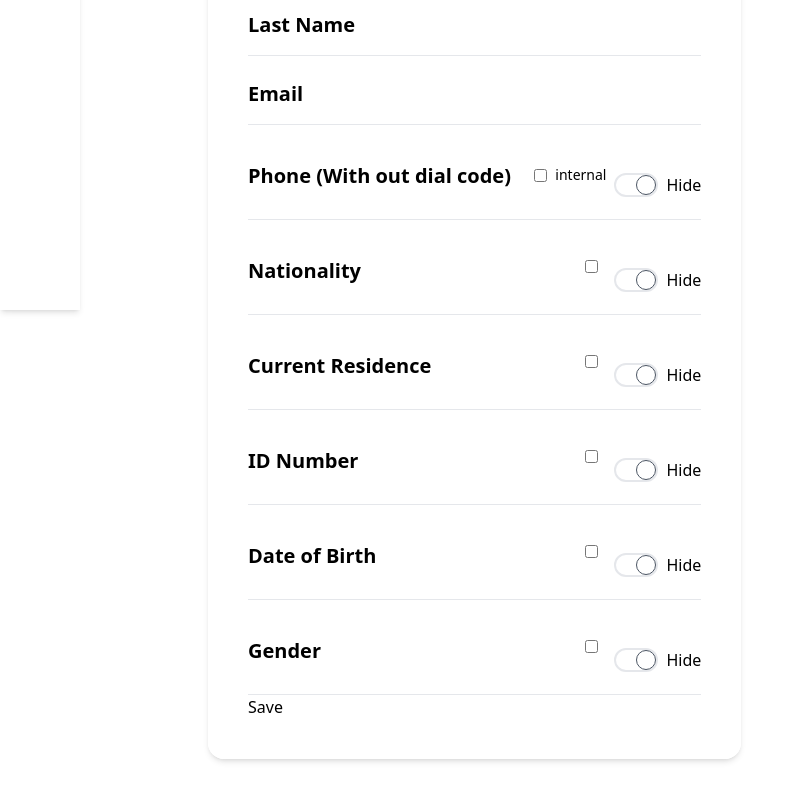
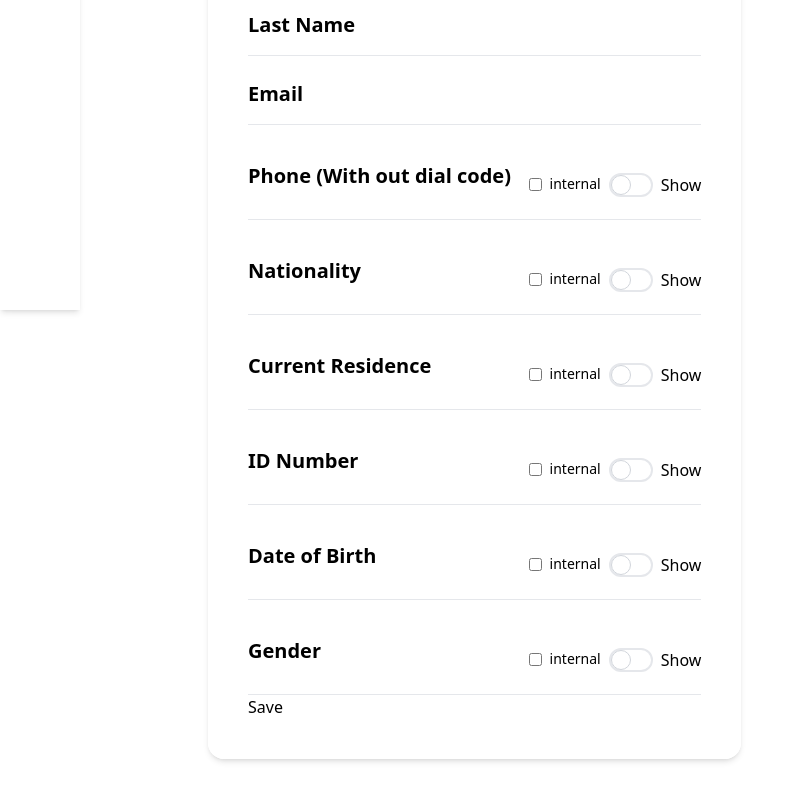
Before and after one commit to m3tesim/CP-FE, a React (Vite) app: page / in a window 1280 px wide. Shown: the part 490-1290 px from the top of the page, without its empty margins (0-799 px from the left). Built offline with nearby package versions, Linux system fonts and the light colour scheme; no server answers.

Commit message:
fix logic for inputText component

```diff
--- a/src/components/PersonalInformationForm.tsx
+++ b/src/components/PersonalInformationForm.tsx
@@ -3,34 +3,12 @@ import TextInput from "./formElements/TextInput";
 import { PersonalInformation, InputOptions } from "../context/contextTypes";
 import { useContext, useState } from "react";
 import { applicationContext } from "../context/ApplicationFormProvider";
-console.log(applicationContext, "context");
-const personalInformation: PersonalInformation = {
-  firstName: { internalUse: false, show: true },
-  lastName: { internalUse: false, show: true },
-  emailId: { internalUse: false, show: true },
-  phoneNumber: { internalUse: false, show: true },
-  nationality: { internalUse: false, show: true },
-  currentResidence: { internalUse: false, show: true },
-  idNumber: { internalUse: false, show: true },
-  dateOfBirth: { internalUse: false, show: true },
-  gender: { internalUse: false, show: true },
-  personalQuestions: [
-    {
-      id: "497f6eca-6276-4993-bfeb-53cbbbba6f08",
-      type: "Paragraph",
-      question: "string",
-      choices: ["string"],
-      maxChoice: 0,
-      disqualify: false,
-      other: false,
-    },
-  ],
-};
-const inputOptions: InputOptions = { internalUse: false, show: true };
+
+const inputOptions: InputOptions = { internalUse: false, show: false };
 
 export default function PersonalInformationForm() {
-  const { data, setData } = useContext(applicationContext);
-  const [personalInfoData, setpersonalInfoData] = useState(
+  const { data, handelPersonalInformation } = useContext(applicationContext);
+  const [personalInfoData, setPersonalInfoData] = useState(
     data?.data.attributes?.personalInformation as PersonalInformation
   );
   const [phoneNumber, setPhoneNumber] = useState(inputOptions);
@@ -41,13 +19,6 @@ export default function PersonalInformationForm() {
   const [gender, setGender] = useState(inputOptions);
 
   const handelSave = () => {
-    console.log(phoneNumber, "Phone");
-    console.log(nationality, "Nationality");
-    console.log(currentResidence, "current resident");
-    console.log(idNumber, "id number");
-    console.log(dateOfBirth, "date of birth");
-    console.log(gender, "Gender");
-
     const newPersonalInfoData = { ...personalInfoData };
     newPersonalInfoData.currentResidence = currentResidence;
     newPersonalInfoData.phoneNumber = phoneNumber;
@@ -56,12 +27,9 @@ export default function PersonalInformationForm() {
     newPersonalInfoData.dateOfBirth = dateOfBirth;
     newPersonalInfoData.gender = gender;
 
-    setpersonalInfoData(newPersonalInfoData);
-    const newApplicationData = { ...data };
-    newApplicationData.data.attributes.personalInformation =
-      newPersonalInfoData;
+    setPersonalInfoData(newPersonalInfoData);
 
-    setData(newApplicationData);
+    handelPersonalInformation(newPersonalInfoData);
   };
 
   return (
@@ -80,23 +48,32 @@ export default function PersonalInformationForm() {
           setOptions={setNationality}
           field="Nationality"
           options={nationality}
+          text="internal"
         />
         <TextInput
           setOptions={setCurrentResidence}
           field="Current Residence "
           options={currentResidence}
+          text="internal"
         />
         <TextInput
           setOptions={setIdNumber}
           field="ID Number"
           options={idNumber}
+          text="internal"
         />
         <TextInput
           setOptions={setDateOfBirth}
           field="Date of Birth "
           options={dateOfBirth}
+          text="internal"
         />
-        <TextInput setOptions={setGender} field="Gender" options={gender} />
+        <TextInput
+          setOptions={setGender}
+          field="Gender"
+          options={gender}
+          text="internal"
+        />
 
         <button onClick={handelSave}>Save</button>
       </FormContainer>
--- a/src/components/formElements/CheckBox.tsx
+++ b/src/components/formElements/CheckBox.tsx
@@ -1,18 +1,34 @@
+import { InputOptions } from "../../context/contextTypes";
+
 type CheckboxProps = {
-  checked: boolean | undefined;
-  toggle: () => void;
-  id: string;
+  options: InputOptions;
+  handelOptions: (newOptions: InputOptions) => void;
   field?: string;
 };
 
-export default function CheckBox({ toggle, field }: CheckboxProps) {
+export default function CheckBox({
+  options,
+  handelOptions,
+  field,
+}: CheckboxProps) {
+  const handleCheckBox = () => {
+    const newOptions = { ...options };
+
+    if (newOptions.internalUse !== undefined)
+      newOptions.internalUse = !newOptions.internalUse;
+    if (newOptions.mandatory !== undefined)
+      newOptions.mandatory = !newOptions.mandatory;
+
+    handelOptions(newOptions as InputOptions);
+    console.log(newOptions);
+  };
   return (
     <div className="flex flex-row mt-4 place-items-center">
       <input
         name={field}
         type="checkbox"
         className="border grow-0"
-        onChange={toggle}
+        onChange={handleCheckBox}
       />
       <label htmlFor={field} className="text-sm mx-2 font-medium grow-0">
         {field}
--- a/src/components/formElements/TextInput.tsx
+++ b/src/components/formElements/TextInput.tsx
@@ -5,23 +5,12 @@ import Toggle from "./Toggle";
 type Props = {
   field: string;
   setOptions?: React.Dispatch<React.SetStateAction<InputOptions>>;
-  options?: {
-    show: boolean;
-    internalUse: boolean;
-  };
+  options?: InputOptions;
   text?: string;
 };
 
 export default function TextInput({ setOptions, field, options, text }: Props) {
-  const handelOptions = () => {
-    const isChecked = options?.internalUse;
-    console.log(isChecked);
-
-    const newOptions = { ...options };
-    newOptions.internalUse = !isChecked;
-    //console.log(isChecked, "is check");
-
-    console.log(newOptions);
+  const handelOptions = (newOptions: InputOptions) => {
     setOptions && setOptions(newOptions as InputOptions);
   };
   return (
@@ -31,16 +20,19 @@ export default function TextInput({ setOptions, field, options, text }: Props) {
       </label>
       <div className="flex ga">
         {options && (
-          <span>
-            <CheckBox
-              checked={options.internalUse}
-              toggle={handelOptions}
-              field={text}
-              id={field}
-            />
-          </span>
+          <CheckBox
+            options={options}
+            handelOptions={handelOptions}
+            field={text}
+          />
         )}
-        {options?.show && <Toggle id={`${field} Show`} />}
+        {options && (
+          <Toggle
+            options={options}
+            handelOptions={handelOptions}
+            id={`${field} Show`}
+          />
+        )}
       </div>
     </div>
   );
--- a/src/components/formElements/Toggle.tsx
+++ b/src/components/formElements/Toggle.tsx
@@ -1,14 +1,25 @@
 import { useState } from "react";
+import { InputOptions } from "../../context/contextTypes";
 
 type Props = {
   id: string;
+  handelOptions: (newOptions: InputOptions) => void;
+  options: {
+    show: boolean;
+    internalUse?: boolean;
+    mandatory?: boolean;
+  };
   initialState?: boolean;
 };
-function Toggle({ id, initialState = true }: Props) {
-  const [isChecked, setIsChecked] = useState(initialState);
+function Toggle({ options, handelOptions, id }: Props) {
+  const [isChecked, setIsChecked] = useState(options.show);
 
   const handleToggle = () => {
     setIsChecked(!isChecked);
+    const newOptions = { ...options };
+    newOptions.show = !isChecked;
+    handelOptions(newOptions as InputOptions);
+    console.log(newOptions);
   };
 
   return (
@@ -20,13 +31,13 @@ function Toggle({ id, initialState = true }: Props) {
         >
           <input
             type="checkbox"
-            checked={isChecked}
+            checked={options.show}
             className="sr-only peer"
             id={id}
             name={id}
             onChange={handleToggle}
           />
-          <div className="w-11 h-6 bg-green-600 peer-focus:outline-none peer-focus:ring-4  border-2 rounded-full peer  peer-checked:after:translate-x-full border-gray-400-400 peer-checked:after:border-gray-600 after:content-[''] after:absolute after:top-[2px] after:left-[2px] after:bg-white after:border-gray-300 after:border after:rounded-full after:h-5 after:w-5 after:transition-all  peer-checked:bg-white"></div>
+          <div className="w-11 h-6 bg-grey-600 peer-focus:outline-none peer-focus:ring-4  border-2 rounded-full peer  peer-checked:after:translate-x-full border-gray-400-400 peer-checked:after:border-green-600 peer-checked:bg-green-600  after:content-[''] after:absolute after:top-[2px] after:left-[2px] after:bg-white after:border-gray-300 after:border after:rounded-full after:h-5 after:w-5 after:transition-all"></div>
         </label>
       </div>
       <label htmlFor={id}>{isChecked ? "Hide" : "Show"}</label>
--- a/src/context/contextTypes.tsx
+++ b/src/context/contextTypes.tsx
@@ -1,8 +1,18 @@
 export type InputOptions = {
-  internalUse: boolean;
+  internalUse?: boolean;
+  mandatory?: boolean;
   show: boolean;
 };
 
+type CustomQuestions = {
+  id: string;
+  type: string;
+  question: string;
+  choices: string[];
+  maxChoice: number;
+  disqualify: boolean;
+  other: boolean;
+};
 export type PersonalInformation = {
   firstName: InputOptions;
   lastName: InputOptions;
@@ -13,42 +23,14 @@ export type PersonalInformation = {
   idNumber: InputOptions;
   dateOfBirth: InputOptions;
   gender: InputOptions;
-  personalQuestions: {
-    id: string;
-    type: string;
-    question: string;
-    choices: [string];
-    maxChoice: number;
-    disqualify: boolean;
-    other: boolean;
-  }[];
+  personalQuestions: CustomQuestions[];
 };
 
 export type Profile = {
   education: { mandatory: boolean; show: boolean };
   experience: { mandatory: boolean; show: boolean };
   resume: { mandatory: boolean; show: boolean };
-  profileQuestions: [
-    {
-      id: string;
-      type: string;
-      question: string;
-      choices: [string];
-      maxChoice: number;
-      disqualify: boolean;
-      other: boolean;
-    }
-  ];
-};
-
-export type CustomisedQuestions = {
-  id: string;
-  type: string;
-  question: string;
-  choices: [string];
-  maxChoice: number;
-  disqualify: boolean;
-  other: boolean;
+  profileQuestions: CustomQuestions[];
 };
 
 export type fetchData = {
@@ -59,7 +41,7 @@ export type fetchData = {
       coverImage: string;
       personalInformation: PersonalInformation;
       profile: Profile;
-      customisedQuestions: CustomisedQuestions[];
+      customisedQuestions: CustomQuestions[];
     };
   };
 };
--- a/src/postData.tsx
+++ b/src/postData.tsx
@@ -15,15 +15,6 @@ export const data = {
         dateOfBirth: { internalUse: false, show: true },
         gender: { internalUse: false, show: true },
         personalQuestions: [
-          {
-            id: "497f6eca-6276-4993-bfeb-53cbbbba6f08",
-            type: "Paragraph",
-            question: "string",
-            choices: ["string"],
-            maxChoice: 0,
-            disqualify: false,
-            other: false,
-          },
           {
             id: "497f6eca-6276-4993-bfeb-53cbbbba6f08",
             type: "Paragraph",
```
Also changed, not shown: src/context/ApplicationFormProvider.tsx (+20 -20 lines).
